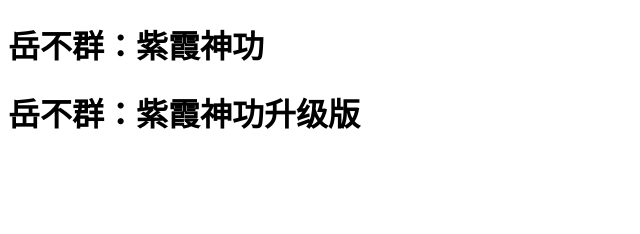
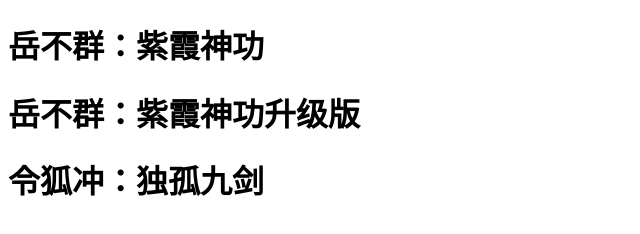
Before and after one commit to fanrunxuan/huashan, a plain HTML site: page index.html in a window 1280 px wide. Shown: the whole page, without its empty margins (0-640 px from the left). Drawn offline with Linux system fonts and the light colour scheme.

Commit message:
令狐冲 独孤九剑提交

```diff
--- a/index.html
+++ b/index.html
@@ -9,5 +9,6 @@
 <body>
     <h1>岳不群：紫霞神功</h1>
     <h1>岳不群：紫霞神功升级版</h1>
+    <h1>令狐冲：独孤九剑</h1>
 </body>
 </html>
```
